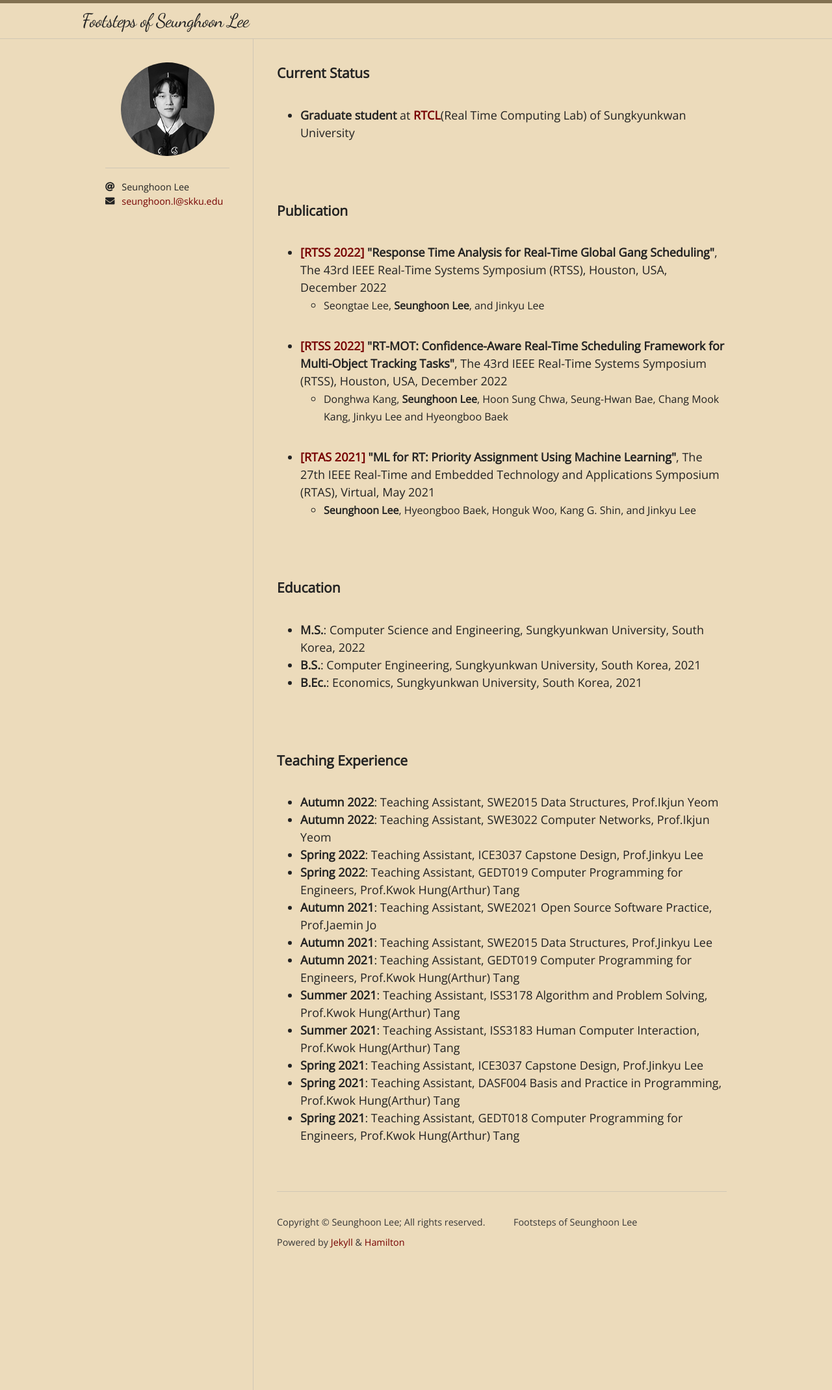
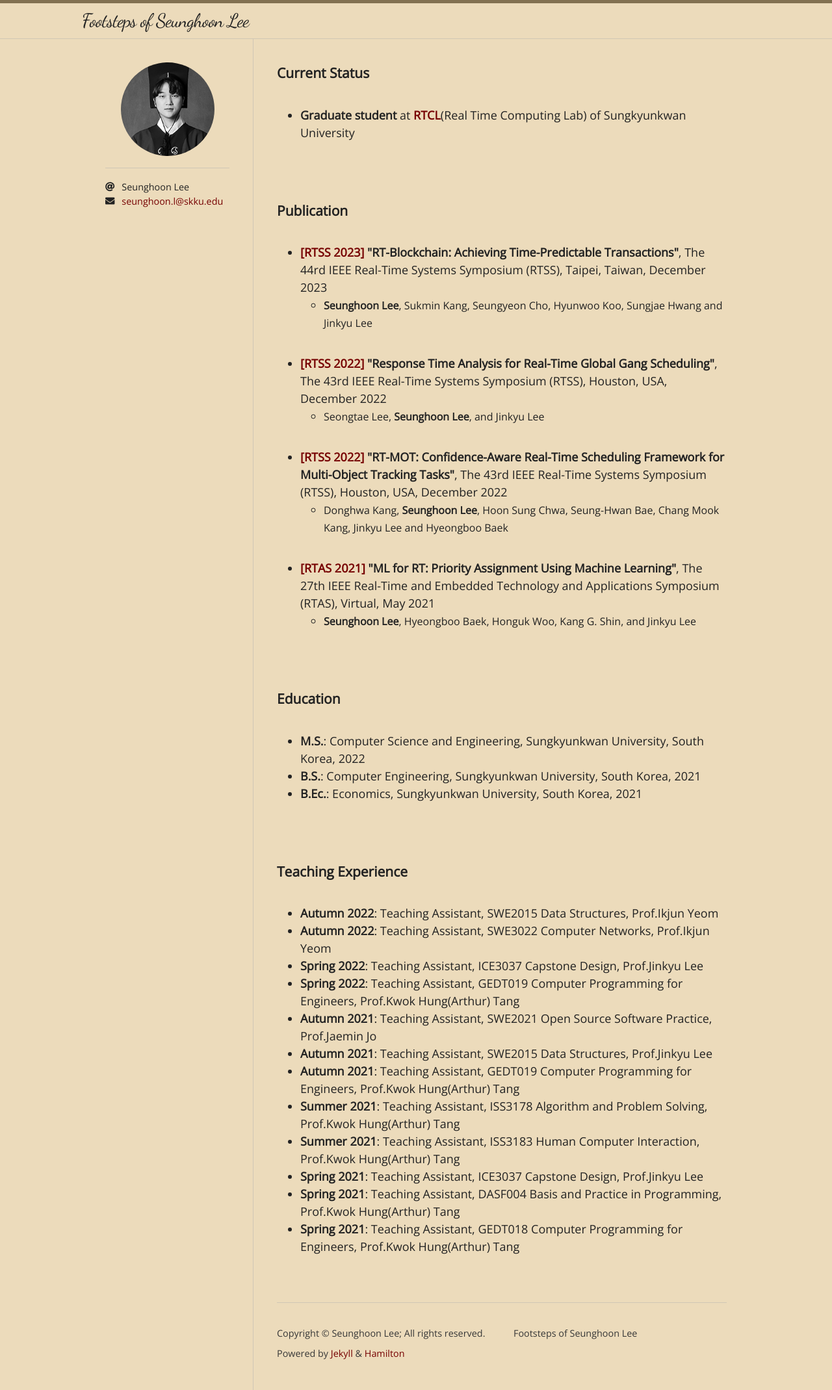
Before and after one commit to SeungHoon00/seunghoon00.github.io, a Jekyll site: the page built from index.html, in a window 1280 px wide. Shown: the whole page at 65% size. Built offline with Jekyll 4.4.1, drawn with Linux system fonts in a browser that asks for light colours; nearby versions of some CDN libraries; some web fonts are replaced; the list of posts is cut into pages by our own code.

Commit message:
Update home.html

```diff
--- a/_layouts/home.html
+++ b/_layouts/home.html
@@ -23,6 +23,10 @@ layout: default
   <section>
     <h3>Publication</h3>
     <ul>
+      <li><b><a href="http://2023.rtss.org/">[RTSS 2023]</a> "RT-Blockchain: Achieving Time-Predictable Transactions"</b>, The 44rd IEEE Real-Time Systems Symposium (RTSS), Taipei, Taiwan, December 2023</li>
+      <ul>
+        <li><font size="3em"><b>Seunghoon Lee</b>, Sukmin Kang, Seungyeon Cho, Hyunwoo Koo, Sungjae Hwang and Jinkyu Lee</font></li>
+      </ul>
       <li><b><a href="http://2022.rtss.org/">[RTSS 2022]</a> "Response Time Analysis for Real-Time Global Gang Scheduling"</b>, The 43rd IEEE Real-Time Systems Symposium (RTSS), Houston, USA, December 2022</li>
       <ul>
         <li><font size="3em">Seongtae Lee, <b>Seunghoon Lee</b>, and Jinkyu Lee</font></li>
```
